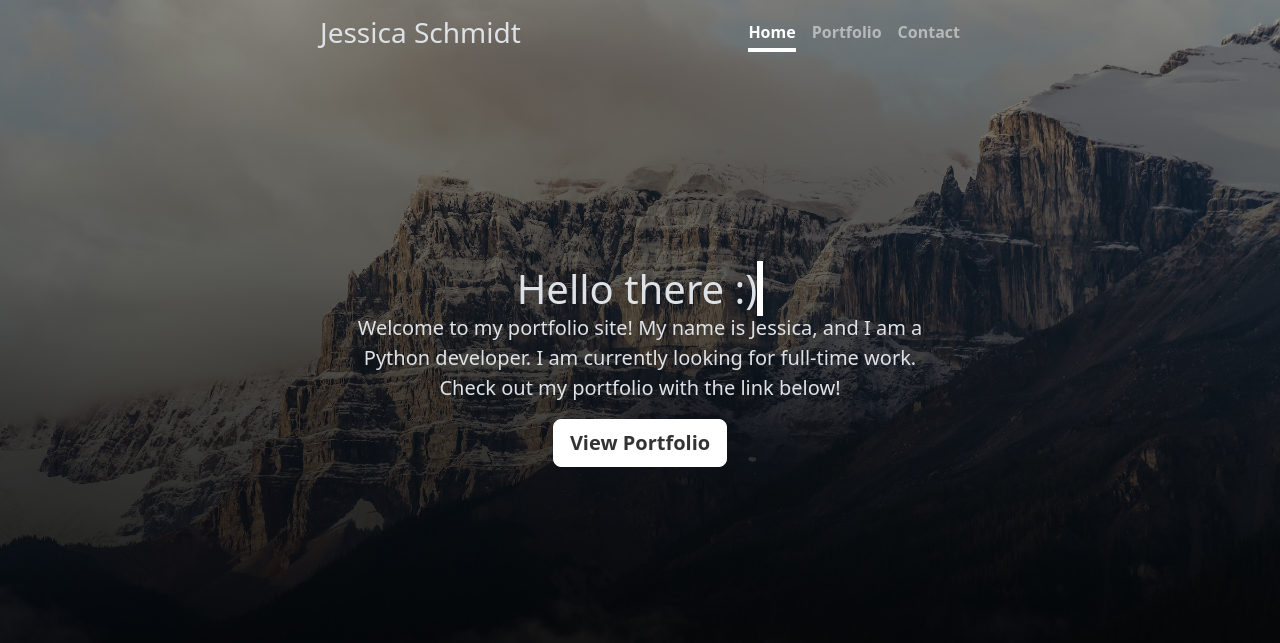
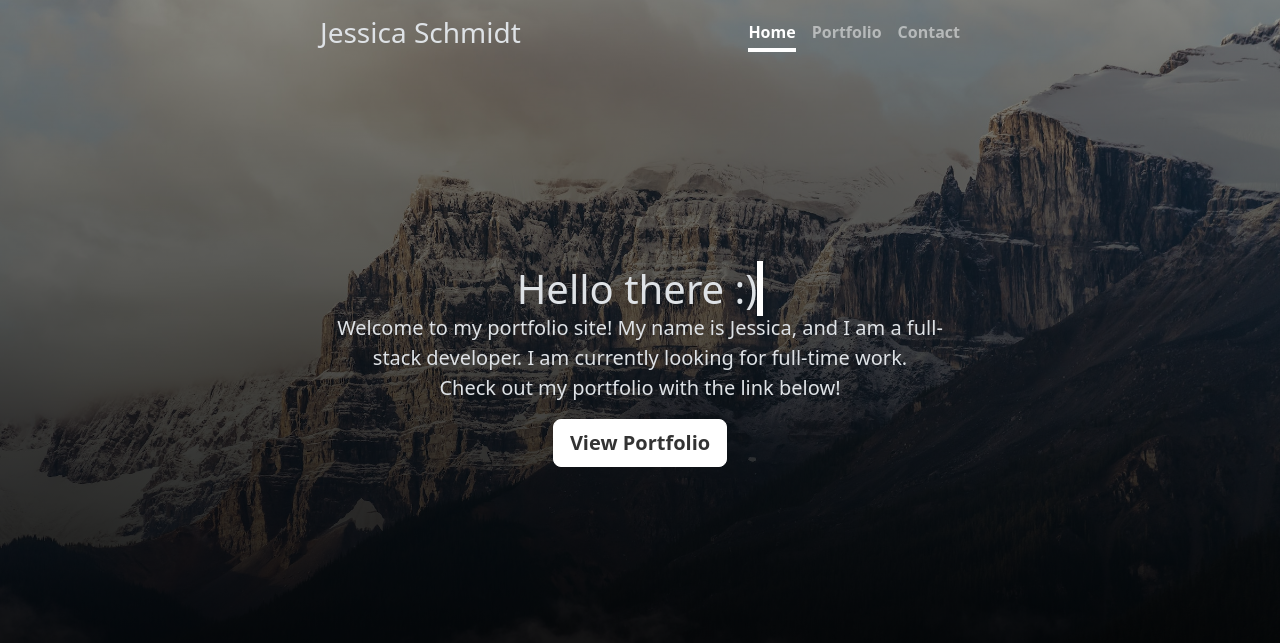
Before and after one commit to thejessimica/portfolio, a Flask app: page / in a window 1280 px wide. Shown: the top 643 px of the page. Run offline with Flask 3, Linux system fonts and the light colour scheme; some libraries are stand-ins or nearby versions.

Commit message:
Adjust main text

```diff
--- a/templates/index.html
+++ b/templates/index.html
@@ -17,7 +17,7 @@
   </div>
 </div>
 
-    <p class="lead">Welcome to my portfolio site! My name is Jessica, and I am a Python developer. I am currently looking for full-time work. <br>Check out my portfolio with the link below!</p>
+    <p class="lead">Welcome to my portfolio site! My name is Jessica, and I am a full-stack developer. I am currently looking for full-time work. <br>Check out my portfolio with the link below!</p>
     <p class="lead">
       <a href="{{ url_for('portfolio') }}" class="btn btn-lg btn-light fw-bold border-white bg-white">View Portfolio</a>
     </p>
```
